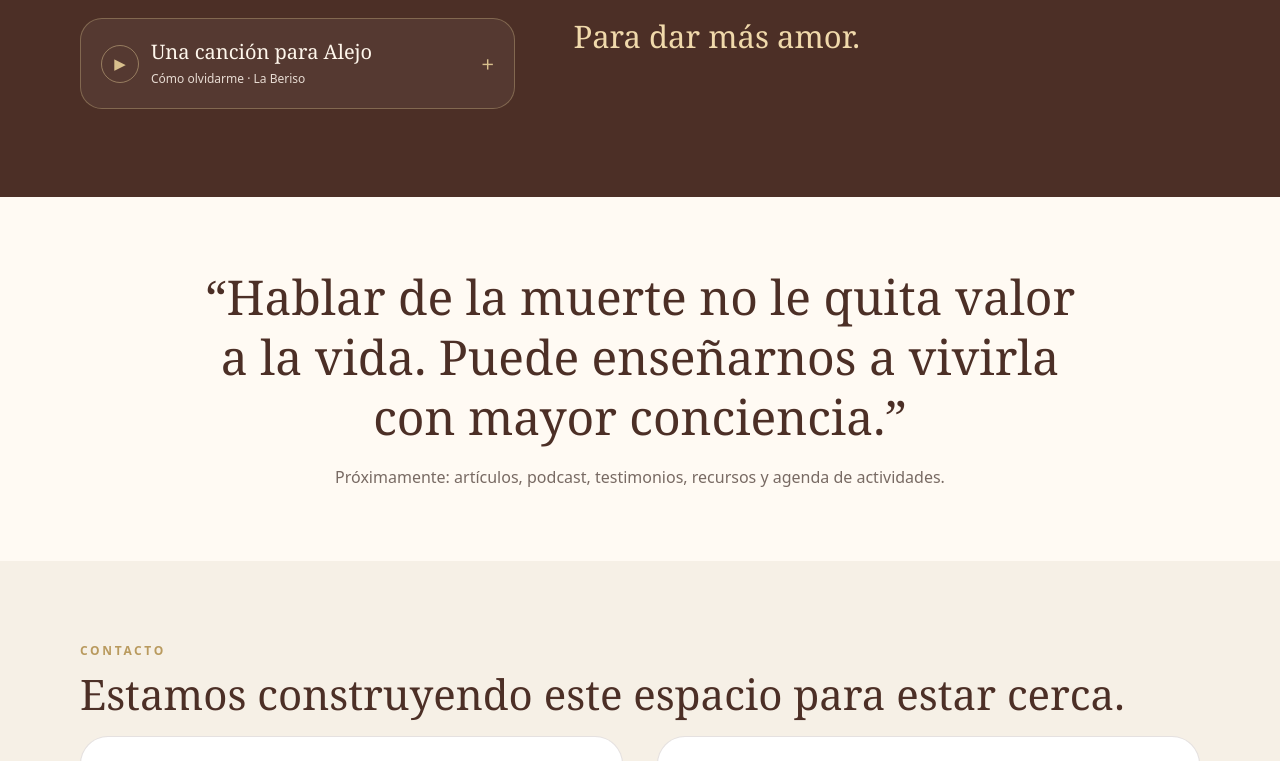
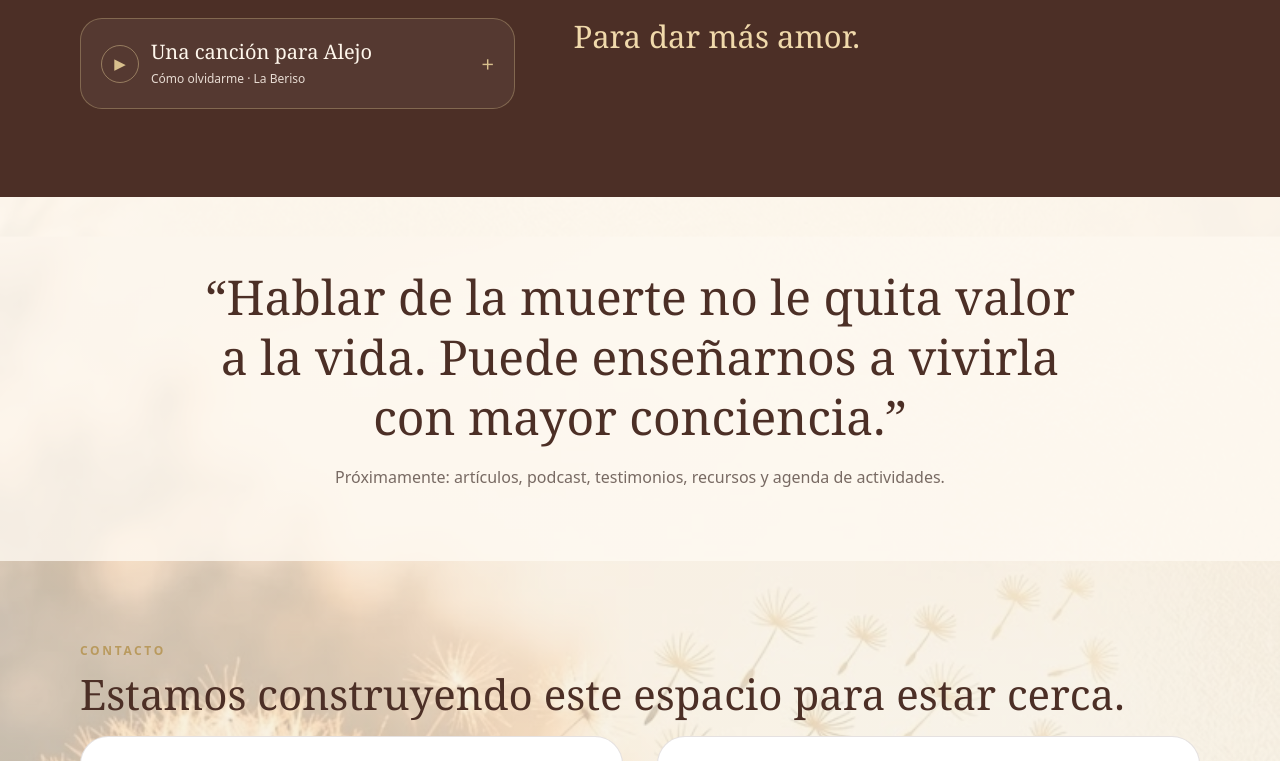
Before and after one commit to isabelstrizik-alt/Fundacion-tanatologica-Alejo, a plain HTML site: page index.html in a window 1280 px wide. Shown: the part 4594-5355 px from the top of the page. Drawn offline with Linux system fonts and the light colour scheme; no server answers.

Commit message:
Use repository background image behind page cards

```diff
--- a/index.html
+++ b/index.html
@@ -129,6 +129,9 @@
               .brand-mark{padding:3px;overflow:hidden}
               .brand-mark img{display:block;width:100%;height:100%;object-fit:contain;border-radius:50%}
               .identity-logo{object-fit:contain}
+              body{background-color:var(--ivory)!important;background-image:linear-gradient(rgba(246,240,230,.72),rgba(246,240,230,.72)),url("img/fondo-reconocimientos.jpg")!important;background-position:center center!important;background-size:cover!important;background-attachment:fixed!important}
+              .services{background-color:rgba(241,232,218,.76)!important}
+              .quote-band{background-color:rgba(255,250,243,.78)!important}
               .testimonios{margin-top:24px;padding:28px;background:var(--paper);border:1px solid rgba(185,154,94,.42);border-radius:24px;box-shadow:var(--shadow)}
               .testimonios-encabezado{max-width:760px;margin-bottom:22px}
               .testimonios-titulo{font-family:Georgia,serif;color:var(--chocolate);font-size:clamp(30px,4vw,40px);line-height:1.15;font-weight:500;margin:0 0 10px}
@@ -147,7 +150,7 @@
               .testimonio-copy h3{margin:0 0 7px;font:500 23px Georgia,serif;color:var(--chocolate)}
               .testimonio-salida{font-size:14px;color:var(--muted);text-decoration:underline;text-underline-offset:3px}
               @media(min-width:901px){.testimonios-grid{grid-template-columns:repeat(2,minmax(0,1fr));gap:24px}}
-              @media(max-width:620px){.testimonios{padding:22px}.testimonios-grid{grid-template-columns:1fr;gap:18px}.testimonio-copy{padding:16px}}
+              @media(max-width:620px){body{background-attachment:scroll!important}.testimonios{padding:22px}.testimonios-grid{grid-template-columns:1fr;gap:18px}.testimonio-copy{padding:16px}}
             </style></head>`
           );
 
```
